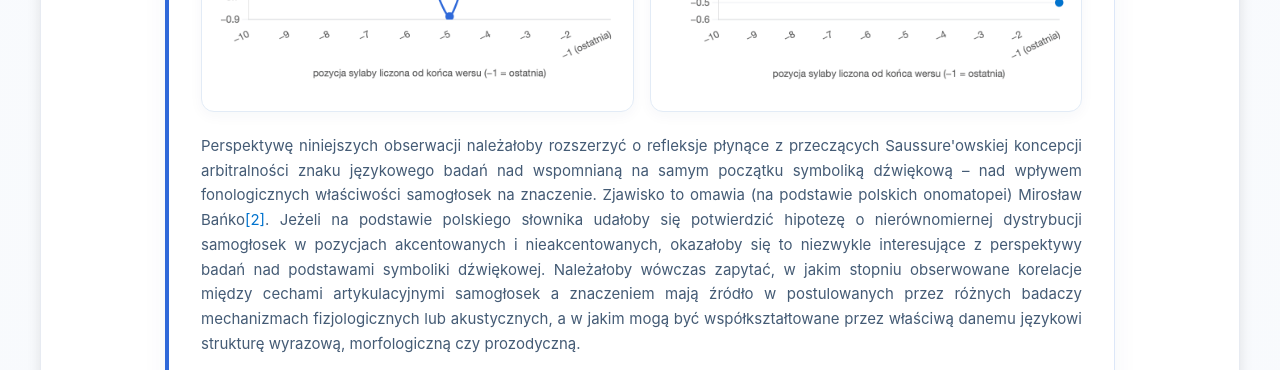
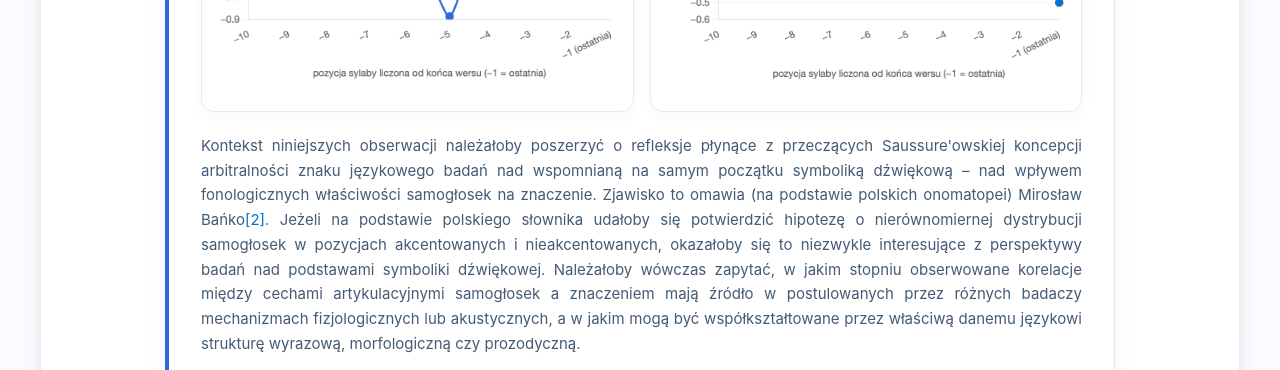
Before and after one commit to monwldsk/profil-foniczny-wersu, a plain HTML site: page index.html in a window 1280 px wide. Shown: the part 5280-5650 px from the top of the page. Drawn offline with nearby package versions, Linux system fonts and the light colour scheme.

Commit message:
chore: refine website copy

```diff
--- a/index.html
+++ b/index.html
@@ -1263,7 +1263,7 @@
             </figure>
           </div>
 
-          <p>Perspektywę niniejszych obserwacji należałoby rozszerzyć o refleksje płynące z przeczących Saussure'owskiej
+          <p>Kontekst niniejszych obserwacji należałoby poszerzyć o refleksje płynące z przeczących Saussure'owskiej
             koncepcji arbitralności znaku
             językowego badań nad wspomnianą na samym początku symboliką dźwiękową – nad wpływem fonologicznych
             właściwości samogłosek na znaczenie. Zjawisko to omawia (na podstawie polskich onomatopei) Mirosław
```
